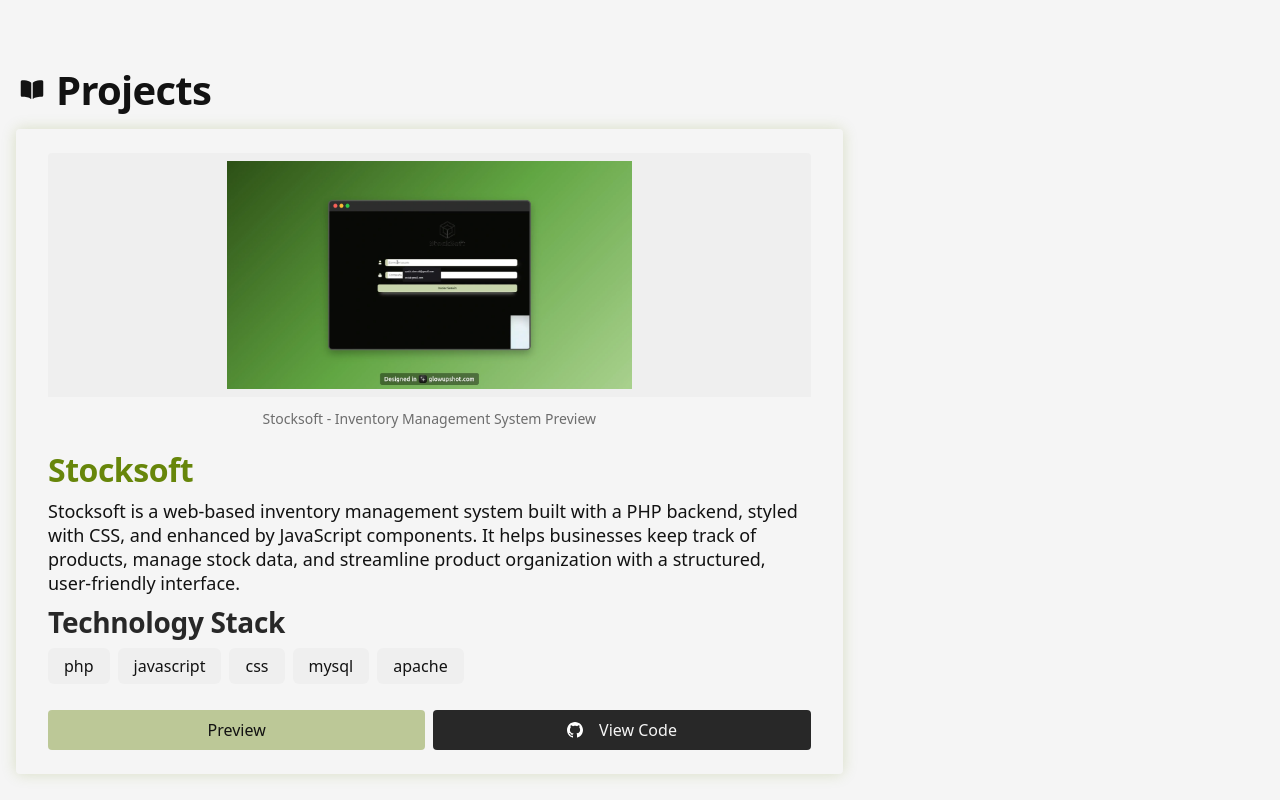
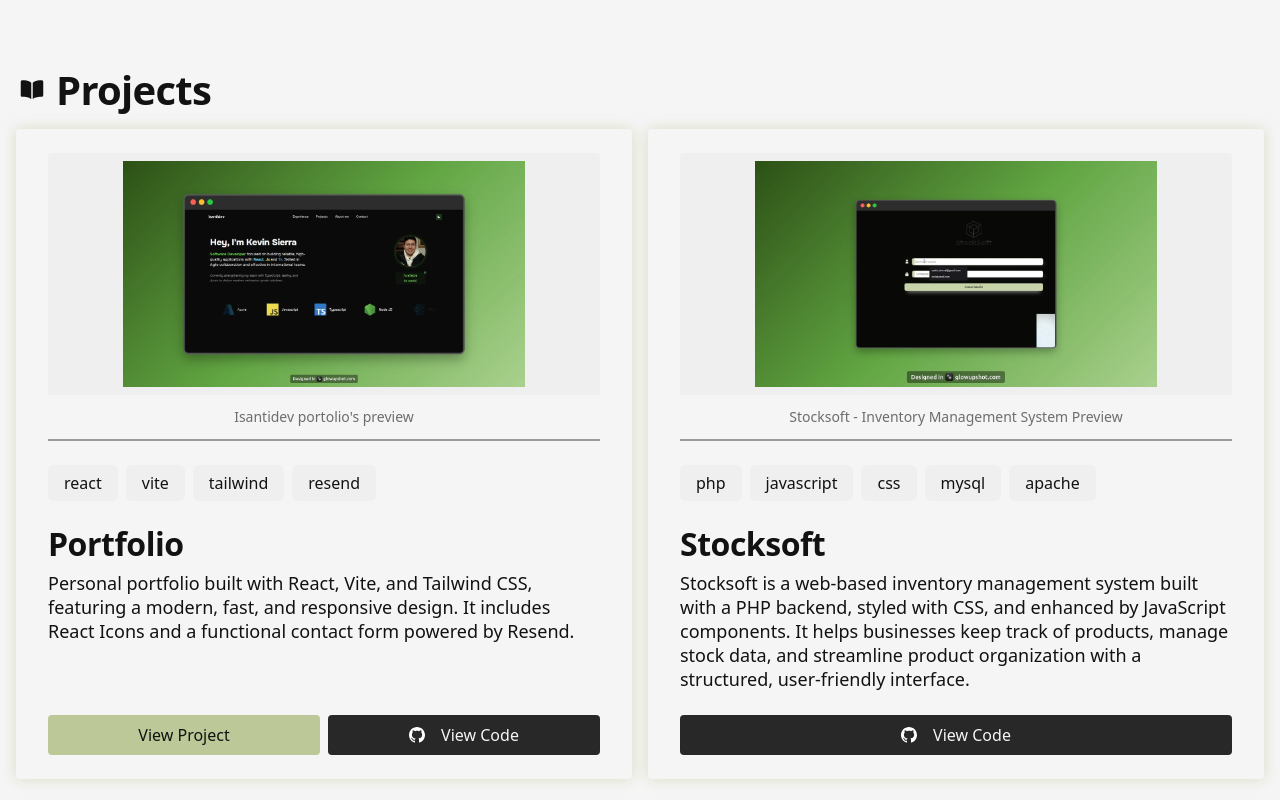
Before and after one commit to isantidev/my-portfolio, a React (Vite) app: page / in a window 1280 px wide. Shown: the part 1160-1960 px from the top of the page. Built offline with nearby package versions, Linux system fonts and the light colour scheme.

Commit message:
feat: Refactor Projects component to use dynamic project data and improve localization

```diff
--- a/src/components/layout/Projects.jsx
+++ b/src/components/layout/Projects.jsx
@@ -1,20 +1,12 @@
 import { CardProject } from "@ui/Card.jsx";
 import { IoBook } from "react-icons/io5";
-import stocksoftPreview from "@images/project-stocksoft.webp";
-
-const stocksoft = {
-    title: "Stocksoft",
-    image: {
-        src: stocksoftPreview,
-        caption: "Stocksoft - Inventory Management System Preview",
-    },
-    stack: ["php", "javascript", "css", "mysql", "apache"],
-    description:
-        "Stocksoft is a web-based inventory management system built with a PHP backend, styled with CSS, and enhanced by JavaScript components. It helps businesses keep track of products, manage stock data, and streamline product organization with a structured, user-friendly interface.",
-    status: "preview",
-};
+import stocksoft from "./Projects/stocksoft";
+import portfolio from "./Projects/portfolio";
+import { useLanguage } from "@context/LanguageContext";
 
 const Projects = () => {
+    const { t } = useLanguage();
+
     return (
         <>
             <section
@@ -25,10 +17,11 @@ const Projects = () => {
                     <span className="w-8 h-full p-1 *:w-full flex justify-center">
                         <IoBook className="my-auto size-full" />
                     </span>
-                    <h2>Projects</h2>
+                    <h2>{t("projects.title")}</h2>
                 </header>
 
-                <ul className="grid grid-cols-1 grid-flow-row md:grid-cols-2 [&>:first-child]:md:col-span-2 lg:grid-cols-3  gap-4">
+                <ul className="grid grid-cols-1 grid-flow-row md:grid-cols-2 gap-4">
+                    <CardProject {...portfolio} />
                     <CardProject {...stocksoft} />
                 </ul>
             </section>
--- /dev/null
+++ b/src/components/layout/Projects/portfolio.js
@@ -0,0 +1,12 @@
+import portfolioImage from "@images/project-portfolio.webp";
+
+export default {
+    title: "portfolio",
+    codeSource: "https://github.com/isantidev/my-portfolio",
+    webLink: "https://www.isanti.dev",
+    image: {
+        src: portfolioImage,
+    },
+    stack: ["React", "Vite", "Tailwind", "Resend"],
+    status: "deploy",
+};
--- /dev/null
+++ b/src/components/layout/Projects/stocksoft.js
@@ -0,0 +1,11 @@
+import stocksoftPreview from "@images/project-stocksoft.webp";
+
+export default {
+    title: "stocksoft",
+    codeSource: "https://github.com/isantidev/componentsFP",
+    image: {
+        src: stocksoftPreview,
+    },
+    stack: ["php", "javascript", "css", "mysql", "apache"],
+    status: "code",
+};
--- a/src/components/ui/Card.jsx
+++ b/src/components/ui/Card.jsx
@@ -1,5 +1,6 @@
 import { useState } from "react";
 import Pill from "@ui/Pill.jsx";
+import { useLanguage } from "@context/LanguageContext";
 
 export const CardJob = ({ title, enterprise, time, description }) => {
     const [isExpanded, setIsExpanded] = useState(false);
@@ -61,18 +62,21 @@ export const CardJob = ({ title, enterprise, time, description }) => {
     );
 };
 
-export const CardProject = (project) => {
+export const CardProject = (staticContent) => {
     const githubIcon = new URL(
         `/src/assets/icons/github_dark.svg`,
         import.meta.url
     );
 
+    const { t } = useLanguage();
+    const project = staticContent.title;
+
     return (
-        <li className="w-full py-6 px-8 rounded-sm shadow-custom-primary/20 shadow-[0px_0px_15px_0px] flex flex-col gap-2.5">
-            <figure className="shrink max-h-72 mx-auto rounded-sm flex flex-col justify-between ">
+        <li className="w-full py-6 px-8 rounded-sm shadow-custom-primary/20 shadow-[0px_0px_15px_0px] flex flex-col gap-2">
+            <figure className="shrink max-h-72 mx-auto rounded-sm flex flex-col justify-between after:h-1 after:bg-custom-text/40 after:w-full">
                 <img
-                    src={project.image.src}
-                    alt={project.image.caption}
+                    src={staticContent?.image?.src}
+                    alt={t(`projects.content.${project}.image.caption`)}
                     loading="lazy"
                     className="p-2 aspect-4/3 rounded-t-sm object-contain overflow-hidden bg-custom-secondary/40"
                 />
@@ -80,29 +84,44 @@ export const CardProject = (project) => {
                     aria-label="imageCaption"
                     className="block text-custom-text/60 font-light text-sm text-center py-3 px-auto"
                 >
-                    {project.image.caption}
+                    {t(`projects.content.${project}.image.caption`)}
                 </span>
             </figure>
-            <h3 className="text-custom-primary leading-5">{project.title}</h3>
-            <p className="leading-6 font-light text-lg text-pretty">
-                {project.description}
-            </p>
-            <div className="w-full h-fit flex flex-col gap-2">
-                <h4 className="text-custom-text/90">Technology Stack</h4>
+            <div className="w-full h-fit flex flex-col my-4 gap-2">
                 <ul className="flex flex-wrap gap-2 [&_li]:text-md">
-                    {project.stack.map((item) => {
+                    {staticContent.stack.map((item) => {
                         return <Pill key={item} text={item} />;
                     })}
                 </ul>
             </div>
-            <div className="@container">
+            <h3 className="text-custom-text capitalize">{project}</h3>
+            <p className="leading-6 font-light text-lg text-pretty">
+                {t(`projects.content.${project}.description`)}
+            </p>
+
+            <div className="@container mt-auto">
                 <div className="flex justify-between max-h-10 mt-4 gap-2">
-                    <button className="p-2 size-full bg-custom-primary/40 rounded-sm capitalize">
-                        {project.status === "Live" ? "View project" : "Preview"}
-                    </button>
+                    <a
+                        href={staticContent.webLink || null}
+                        target="_blank"
+                        rel="noopener noreferrer"
+                        className={`${
+                            staticContent?.status === "code" ||
+                            !staticContent?.status
+                                ? "hidden"
+                                : "block"
+                        } p-2 size-full bg-custom-primary/40 rounded-sm capitalize text-center`}
+                    >
+                        <span>
+                            {staticContent.status === "deploy"
+                                ? t("components.buttonState.deploy")
+                                : t("components.buttonState.code")}
+                        </span>
+                    </a>
                     <a
                         href={
-                            project.source || "https://www.github.com/isantidev"
+                            staticContent.codeSource ||
+                            "https://www.github.com/isantidev"
                         }
                         target="_blank"
                         rel="noopener noreferrer"
@@ -110,7 +129,7 @@ export const CardProject = (project) => {
                     >
                         <img src={githubIcon} alt="github icon" />
                         <span className="sr-only @xs:not-sr-only">
-                            View code
+                            {t("components.buttonState.code")}
                         </span>
                     </a>
                 </div>
--- a/src/locales/en.js
+++ b/src/locales/en.js
@@ -1,4 +1,11 @@
 export default {
+    components: {
+        buttonState: {
+            preview: "Preview",
+            deploy: "View Project",
+            code: "View Code",
+        },
+    },
     nav: {
         experience: "Experience",
         projects: "Projects",
@@ -36,7 +43,25 @@ export default {
             },
         },
     },
-    proyects: {},
+    projects: {
+        title: "Projects",
+        content: {
+            portfolio: {
+                description:
+                    "Personal portfolio built with React, Vite, and Tailwind CSS, featuring a modern, fast, and responsive design. It includes React Icons and a functional contact form powered by Resend.",
+                image: {
+                    caption: "Isantidev portolio's preview",
+                },
+            },
+            stocksoft: {
+                description:
+                    "Stocksoft is a web-based inventory management system built with a PHP backend, styled with CSS, and enhanced by JavaScript components. It helps businesses keep track of products, manage stock data, and streamline product organization with a structured, user-friendly interface.",
+                image: {
+                    caption: "Stocksoft - Inventory Management System Preview",
+                },
+            },
+        },
+    },
     about: {
         title: "About me",
         content: {
--- a/src/locales/es.js
+++ b/src/locales/es.js
@@ -1,4 +1,11 @@
 export default {
+    components: {
+        buttonState: {
+            preview: "Vista Previa",
+            deploy: "Ver Proyecto",
+            code: "Ver Código",
+        },
+    },
     nav: {
         experience: "Experiencia",
         projects: "Projectos",
@@ -36,7 +43,30 @@ export default {
             },
         },
     },
-    proyects: {},
+    projects: {
+        title: "Proyectos",
+        content: {
+            portfolio: {
+                description:
+                    "Portafolio personal creado con React, Vite y Tailwind CSS, con un diseño moderno, rápido y responsivo. Incluye React Icons y un formulario funcional integrado con Resend para facilitar el contacto.",
+                image: {
+                    caption: "Vista previa del portafolio isantidev",
+                },
+            },
+            stocksoft: {
+                description:
+                    "Stocksoft es un sistema de gestión de inventario basado en la web, creado con un backend PHP, diseñado con CSS y mejorado con componentes JavaScript. Ayuda a las empresas a realizar un seguimiento de los productos, gestionar los datos de stock y optimizar la organización de los productos con una interfaz estructurada y fácil de usar.",
+                image: {
+                    caption:
+                        "Stocksoft - Vista previa de sistema para control de inventario",
+                },
+                button: {
+                    preview: "Ver proyecto",
+                    code: "Ver código",
+                },
+            },
+        },
+    },
     about: {
         title: "Acerca de mí",
         content: {
--- a/src/styles/globals.css
+++ b/src/styles/globals.css
@@ -117,9 +117,9 @@ h3 {
 }
 
 h4 {
-    font-size: clamp(1.25rem, 3.5vw, 1.75rem);
-    font-weight: 600;
-    line-height: 1.25;
+    font-size: clamp(1.2rem, 3.5vw, 1.7rem);
+    font-weight: 500;
+    line-height: 1.15;
     letter-spacing: -0.012em;
     transition: all 0.3s cubic-bezier(0.4, 0, 0.2, 1);
 }
```
